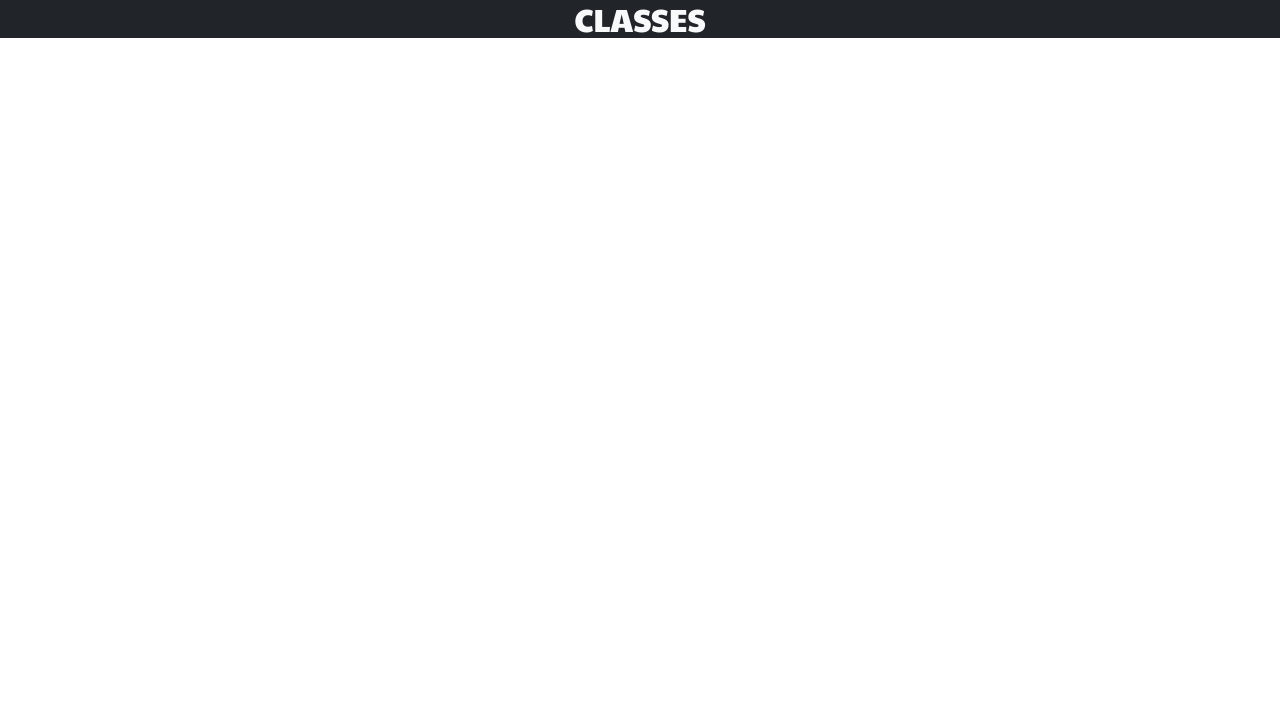
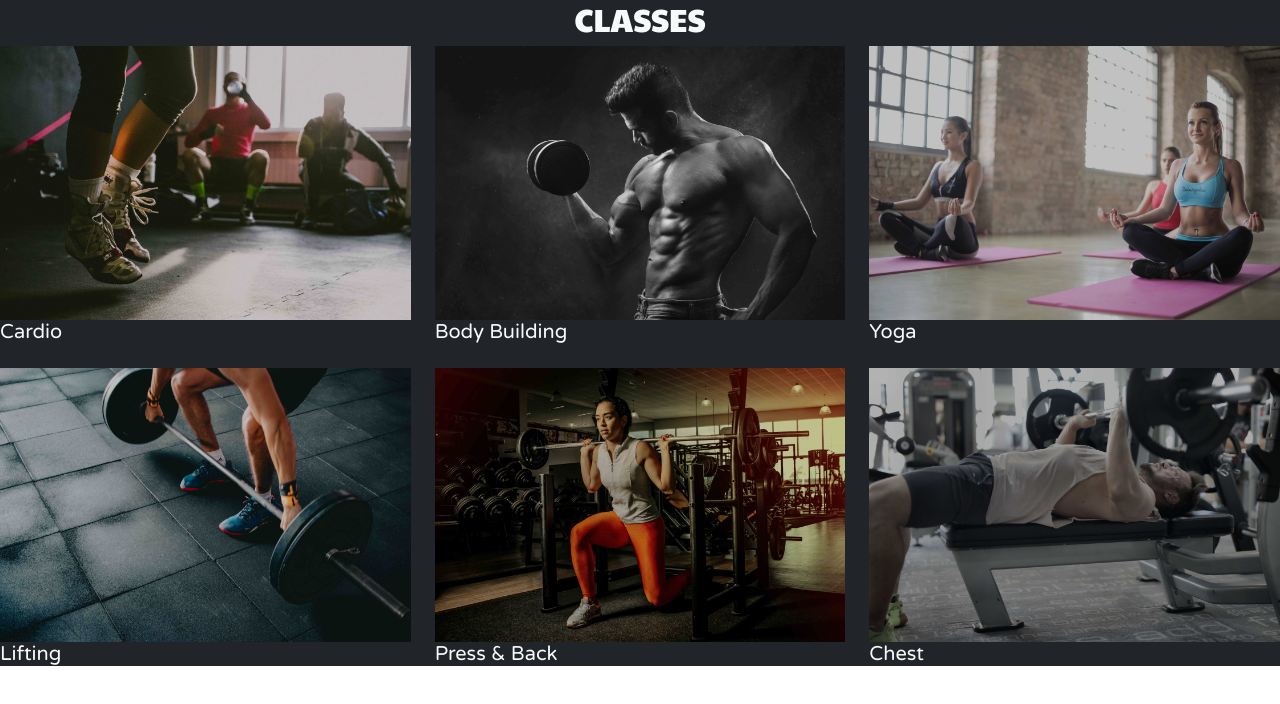
Before and after one commit to mahbubrahman1/stay-fit, a React (Create React App) app: page /classes in a window 1280 px wide. Shown: the top 704 px of the page. Built offline with nearby package versions, Linux system fonts and the light colour scheme.

Commit message:
updated via add class

```diff
--- /dev/null
+++ b/src/assets/data/classes.js
@@ -0,0 +1,34 @@
+const classes = [
+    {
+        id: 1,
+        image: "course-images/cardio.jpg",
+        title: "Cardio"
+    },
+    {
+        id: 2,
+        image: "course-images/body-building.jpg",
+        title: "Body Building"
+    },
+    {
+        id: 3,
+        image: "course-images/yoga.jpg",
+        title: "Yoga"
+    },
+    {
+        id: 4,
+        image: "course-images/lifting.jpg",
+        title: "Lifting"
+    },
+    {
+        id: 5,
+        image: "course-images/press-and-back.jpg",
+        title: "Press & Back"
+    },
+    {
+        id: 6,
+        image: "course-images/chest.jpg",
+        title: "Chest"
+    }
+]
+
+export default classes;
--- a/src/assets/data/classes.json
+++ b/src/assets/data/classes.json
@@ -1,4 +1,4 @@
-[
+const classes[
     {
         "id": "1",
         "image": "course-images/cardio.jpg",
--- /dev/null
+++ b/src/components/SingleClass.js
@@ -0,0 +1,20 @@
+import React from 'react'
+
+const SingleClass = ({ c }) => {
+    return (
+        // <div>
+        //     <img src={c.image} alt="" />
+        //     <h3>{c.title}</h3>
+        // </div>
+
+        <div class="col">
+            <img src={c.image} class="card-img-top" alt="..." />
+            <div className="card-body">
+                <h5 className="card-title text-light">{c.title}</h5>
+                {/* <p class="card-text">This is a longer card with supporting text below as a natural lead-in to additional content. This content is a little bit longer.</p> */}
+            </div>
+        </div>
+    )
+}
+
+export default SingleClass
--- a/src/pages/Classes.js
+++ b/src/pages/Classes.js
@@ -1,9 +1,20 @@
-import React from 'react'
+import React, { useState } from 'react'
+import classes from '../assets/data/classes'
+import SingleClass from '../components/SingleClass'
 
 const Classes = () => {
+    // const [allClass, setClasses] = useState(classes)
+
     return (
-        <div className='bg-dark classes'>
+        <div className='classes bg-dark'>
             <h2 className='text-light text-center'>Classes</h2>
+            <div className="row row-cols-1 row-cols-md-3 row-cols-sm-2 g-4">
+                {
+                    classes.map(c => (
+                        <SingleClass c={c} />
+                    ))
+                }
+            </div>
         </div>
     )
 }
```
Also changed, not shown: src/hooks/useClasses.js (added, +15 -0 lines).
